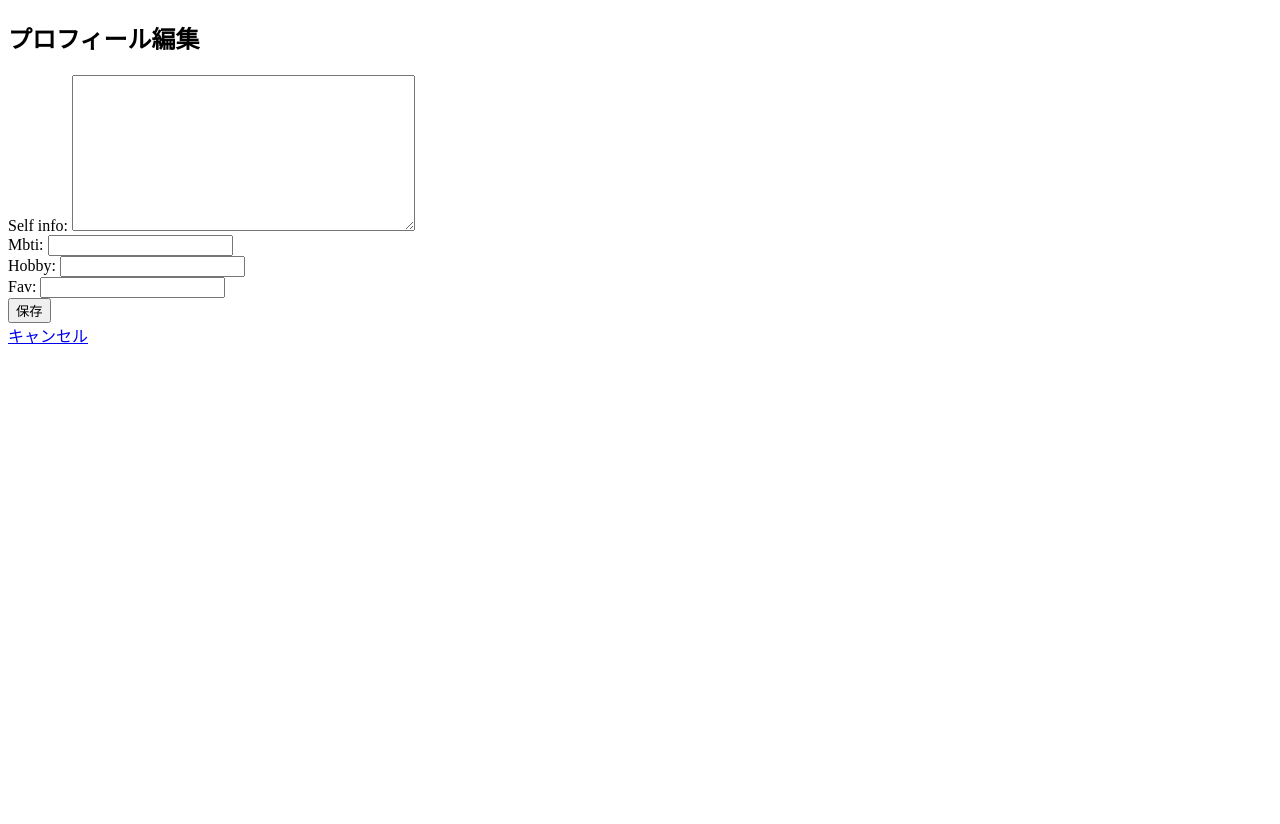
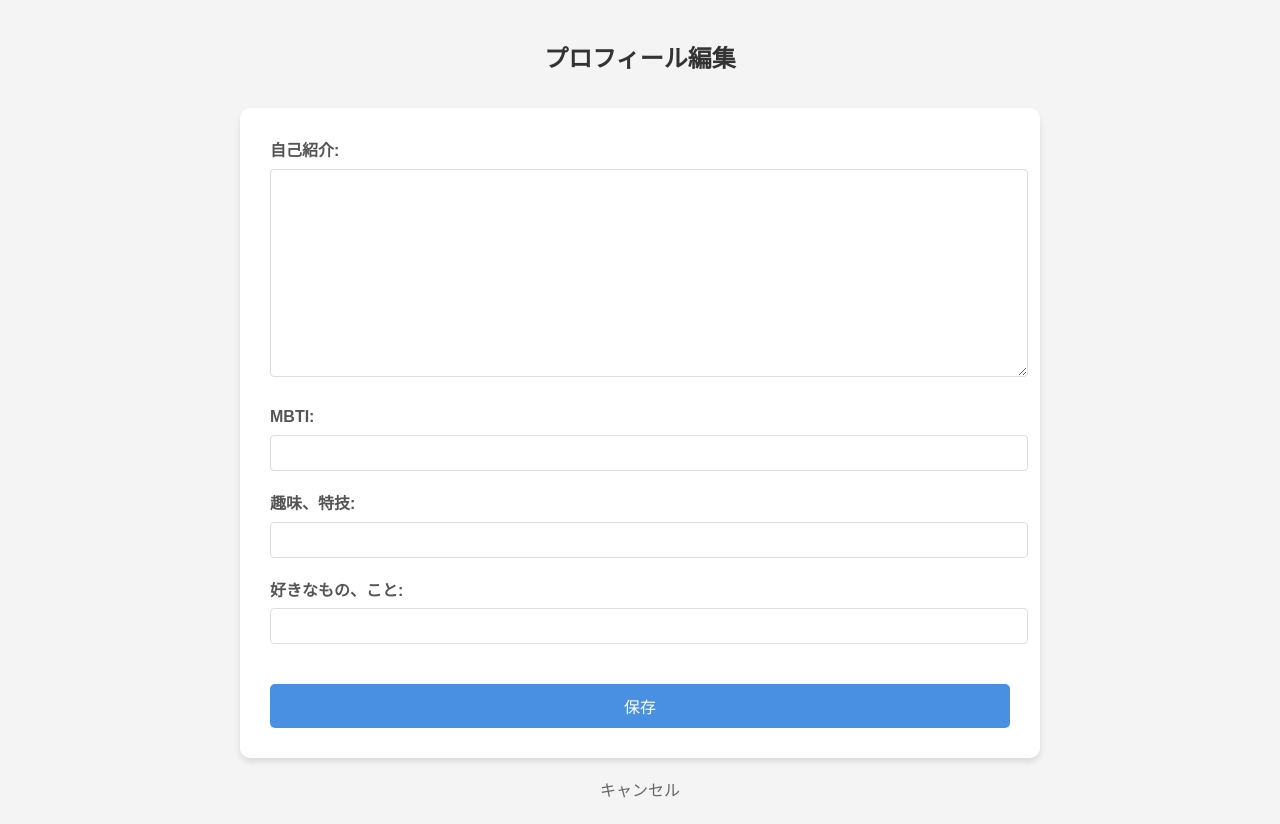
Before and after one commit to s1f102402631/class3-team14-projectkm, a Django app: page /bio/edit in a window 1280 px wide. Before the commit the page ends 344 px from the top, so only its background shows below. Run offline with Django 5.2, Linux system fonts and the light colour scheme; the visitor is signed in with stand-in values (Sample User, id 1); data comes from the database, SQL or seed files in the repository.

Commit message:
change bio_edit

```diff
--- a/teamapp/models.py
+++ b/teamapp/models.py
@@ -52,10 +52,10 @@ class Like(models.Model):
 class Profile(models.Model):
     user = models.OneToOneField(settings.AUTH_USER_MODEL, on_delete=models.CASCADE)
     #studentid = models.CharField(max_length=10)
-    self_info = models.TextField()
-    mbti = models.CharField(max_length=4, validators=[RegexValidator(regex='^[IE][NS][TF][JP]$',message='MBTIは有効な4文字の組み合わせである必要があります',),])
-    hobby = models.CharField(max_length=255)
-    fav = models.CharField(max_length=255)
+    self_info = models.TextField(verbose_name='自己紹介')
+    mbti = models.CharField(verbose_name='MBTI', max_length=4, validators=[RegexValidator(regex='^[IE][NS][TF][JP]$',message='MBTIは有効な4文字の組み合わせである必要があります',),])
+    hobby = models.CharField(verbose_name='趣味、特技', max_length=255)
+    fav = models.CharField(verbose_name='好きなもの、こと', max_length=255)
 
     def __str__(self):
         return self.user.username
--- /dev/null
+++ b/teamapp/static/teamapp/bio_edit.css
@@ -0,0 +1,90 @@
+body {
+    font-family: Arial, sans-serif;
+    max-width: 800px;
+    margin: 0 auto;
+    padding: 20px;
+    line-height: 1.6;
+    background-color: #f4f4f4;
+}
+
+h2 {
+    color: #333;
+    text-align: center;
+    margin-bottom: 30px;
+}
+
+form {
+    background-color: white;
+    border-radius: 10px;
+    box-shadow: 0 4px 6px rgba(0,0,0,0.1);
+    padding: 30px;
+}
+
+form div {
+    margin-bottom: 20px;
+}
+
+label {
+    display: block;
+    margin-bottom: 5px;
+    color: #555;
+    font-weight: bold;
+}
+
+input, textarea, select {
+    width: 100%;
+    padding: 8px;
+    border: 1px solid #ddd;
+    border-radius: 4px;
+    font-size: 16px;
+}
+
+input:focus, textarea:focus, select:focus {
+    outline: none;
+    border-color: #4a90e2;
+    box-shadow: 0 0 5px rgba(74,144,226,0.2);
+}
+
+.errorlist {
+    color: #dc3545;
+    list-style: none;
+    padding: 0;
+    margin: 5px 0 0;
+    font-size: 14px;
+}
+
+button {
+    background-color: #4a90e2;
+    color: white;
+    padding: 10px 20px;
+    border: none;
+    border-radius: 5px;
+    cursor: pointer;
+    font-size: 16px;
+    width: 100%;
+    margin-top: 20px;
+}
+
+button:hover {
+    background-color: #357abd;
+}
+
+a {
+    display: block;
+    text-align: center;
+    margin-top: 20px;
+    color: #666;
+    text-decoration: none;
+}
+
+a:hover {
+    color: #333;
+}
+
+.non-field-errors {
+    background-color: #fff3cd;
+    color: #856404;
+    padding: 10px;
+    border-radius: 4px;
+    margin-bottom: 20px;
+}
--- a/teamapp/templates/teamapp/bio_edit.html
+++ b/teamapp/templates/teamapp/bio_edit.html
@@ -5,6 +5,7 @@
     <meta charset="UTF-8">
     <meta name="viewport" content="width=device-width, initial-scale=1.0">
     <title>プロフィール編集</title>
+    <link rel="stylesheet" href="{% static 'teamapp/bio_edit.css' %}">
   </head>
   <body>
     <h2>プロフィール編集</h2>
```
Also changed, not shown: teamapp/migrations/0007_alter_profile_fav_alter_profile_hobby_and_more.py (added).
